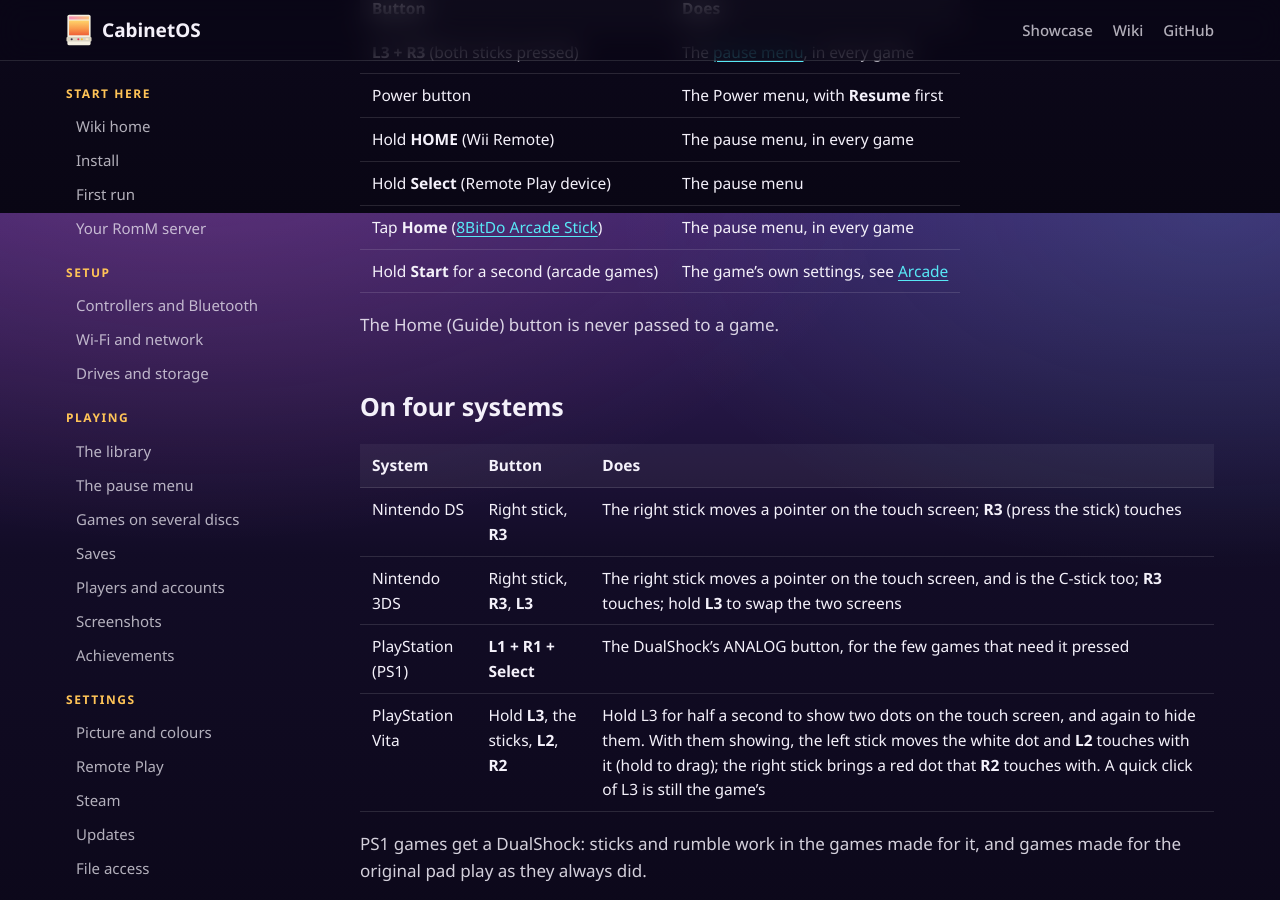
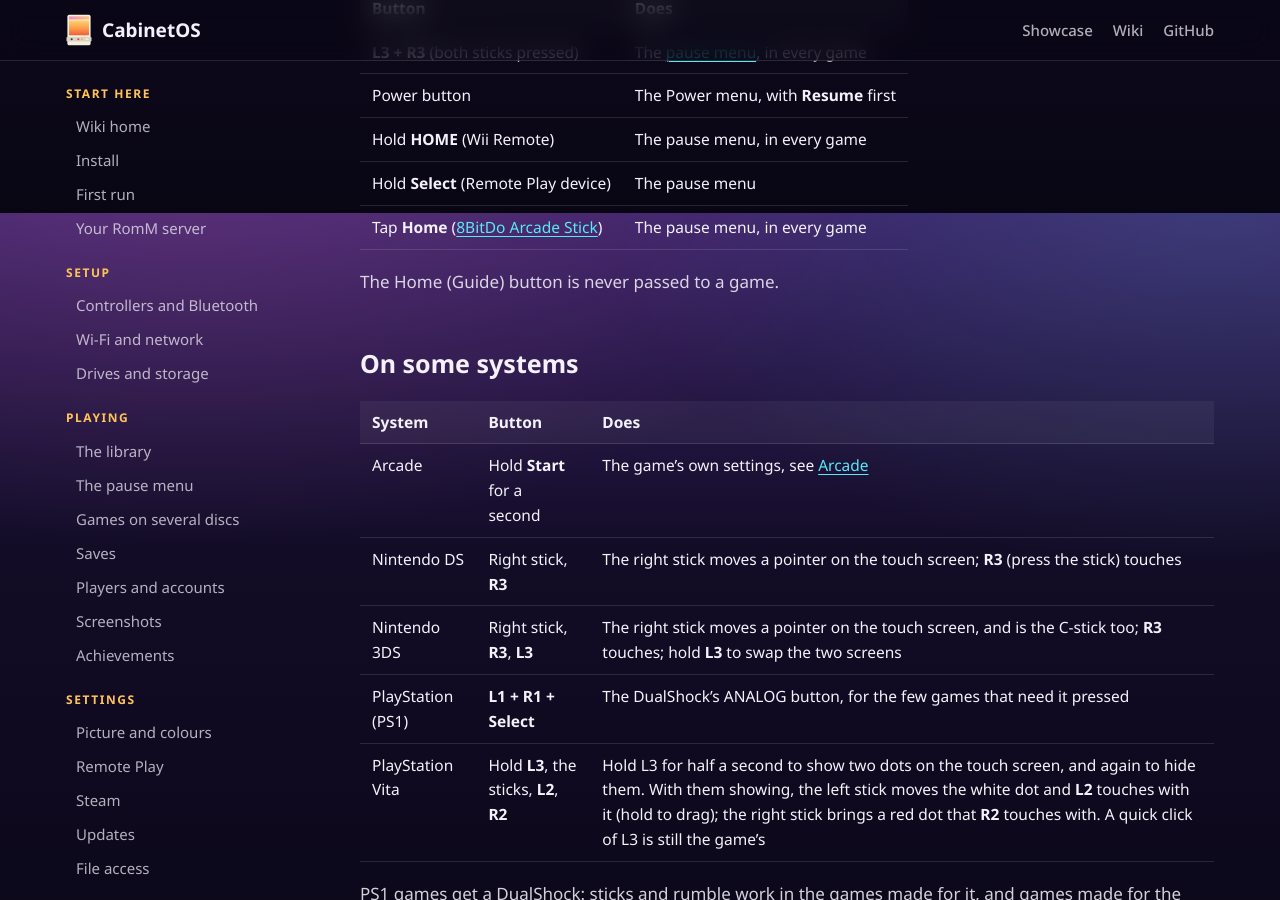
Before and after one commit to MMagTech/cabinetos, a Jekyll site: the page built from docs/wiki/navigation.md, in a window 1280 px wide and 900 px high, scrolled down 1587 px. Built offline with Jekyll 4.4.1, drawn with Linux system fonts in a browser that asks for light colours; our own code applies the rules of GitHub Pages for plain Markdown files.

Commit message:
How to: what works in one kind of game moves to a Systems section
How to's "In a game" had grown to eight rows, three of them for one kind
of game only. They move to a section of their own, Systems, right after
it: an arcade game's settings, the DS touch screen and the PS1 analog
button. "In a game" keeps the five that work in every game. MMagTech's
call at the TV, 2026-10-25. The wiki's Buttons page moves its hold-Start
row the same way, into its table of system buttons, now "On some
systems", and docs/SETTINGS.md's How to entry names the new section.

Co-Authored-By: Claude Opus 5.5 <noreply@anthropic.com>

```diff
--- a/docs/wiki/navigation.md
+++ b/docs/wiki/navigation.md
@@ -57,14 +57,14 @@ and **A** steps through it.
 | Hold **HOME** (Wii Remote) | The pause menu, in every game |
 | Hold **Select** (Remote Play device) | The pause menu |
 | Tap **Home** ([8BitDo Arcade Stick](controllers.md#fight-sticks)) | The pause menu, in every game |
-| Hold **Start** for a second (arcade games) | The game's own settings, see [Arcade](systems.md#arcade) |
 
 The Home (Guide) button is never passed to a game.
 
-## On four systems
+## On some systems
 
 | System | Button | Does |
 |---|---|---|
+| Arcade | Hold **Start** for a second | The game's own settings, see [Arcade](systems.md#arcade) |
 | Nintendo DS | Right stick, **R3** | The right stick moves a pointer on the touch screen; **R3** (press the stick) touches |
 | Nintendo 3DS | Right stick, **R3**, **L3** | The right stick moves a pointer on the touch screen, and is the C-stick too; **R3** touches; hold **L3** to swap the two screens |
 | PlayStation (PS1) | **L1 + R1 + Select** | The DualShock's ANALOG button, for the few games that need it pressed |
```
Also changed, not shown: docs/SETTINGS.md (+3 -1 lines), 1 other file.
